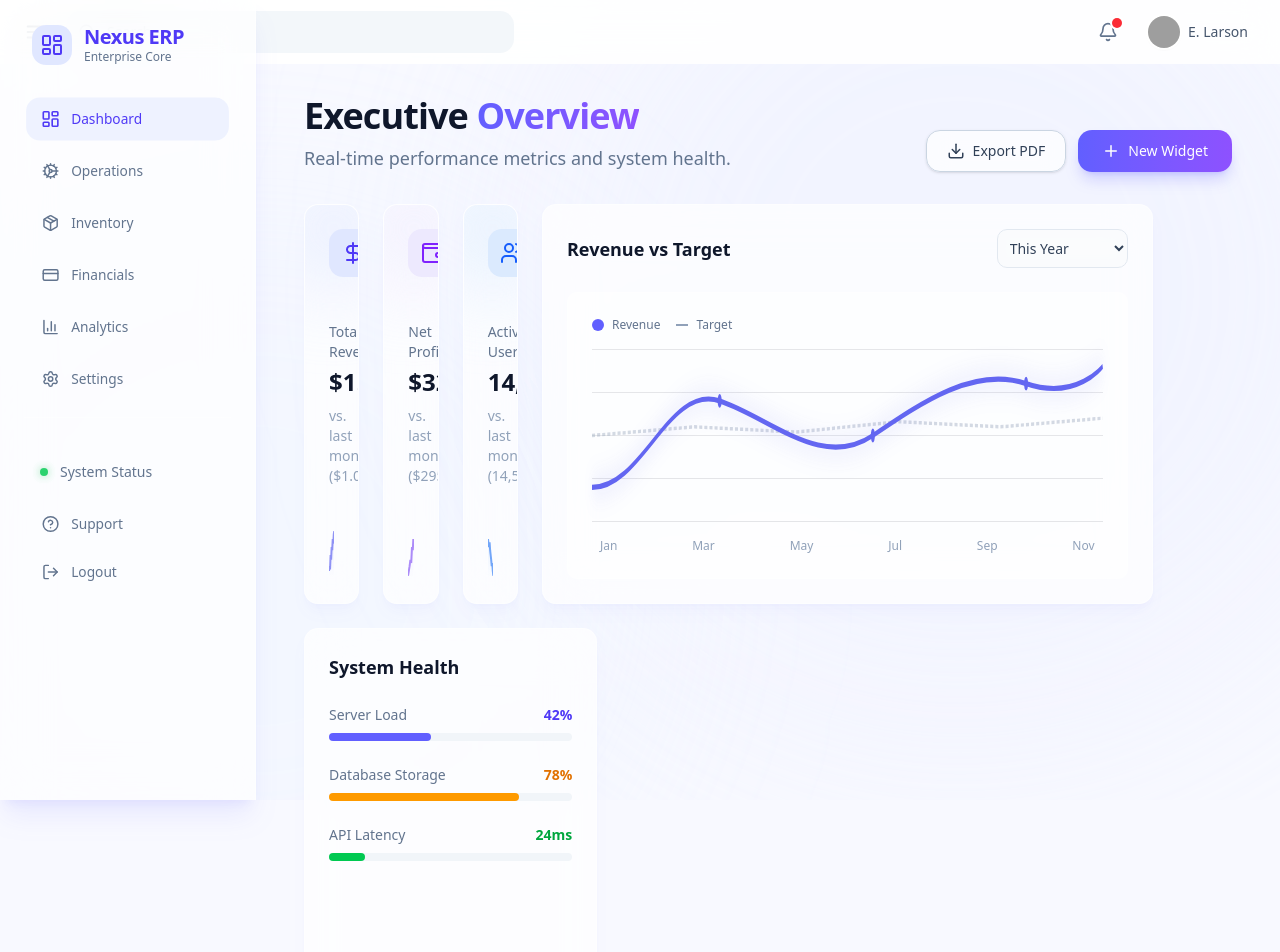
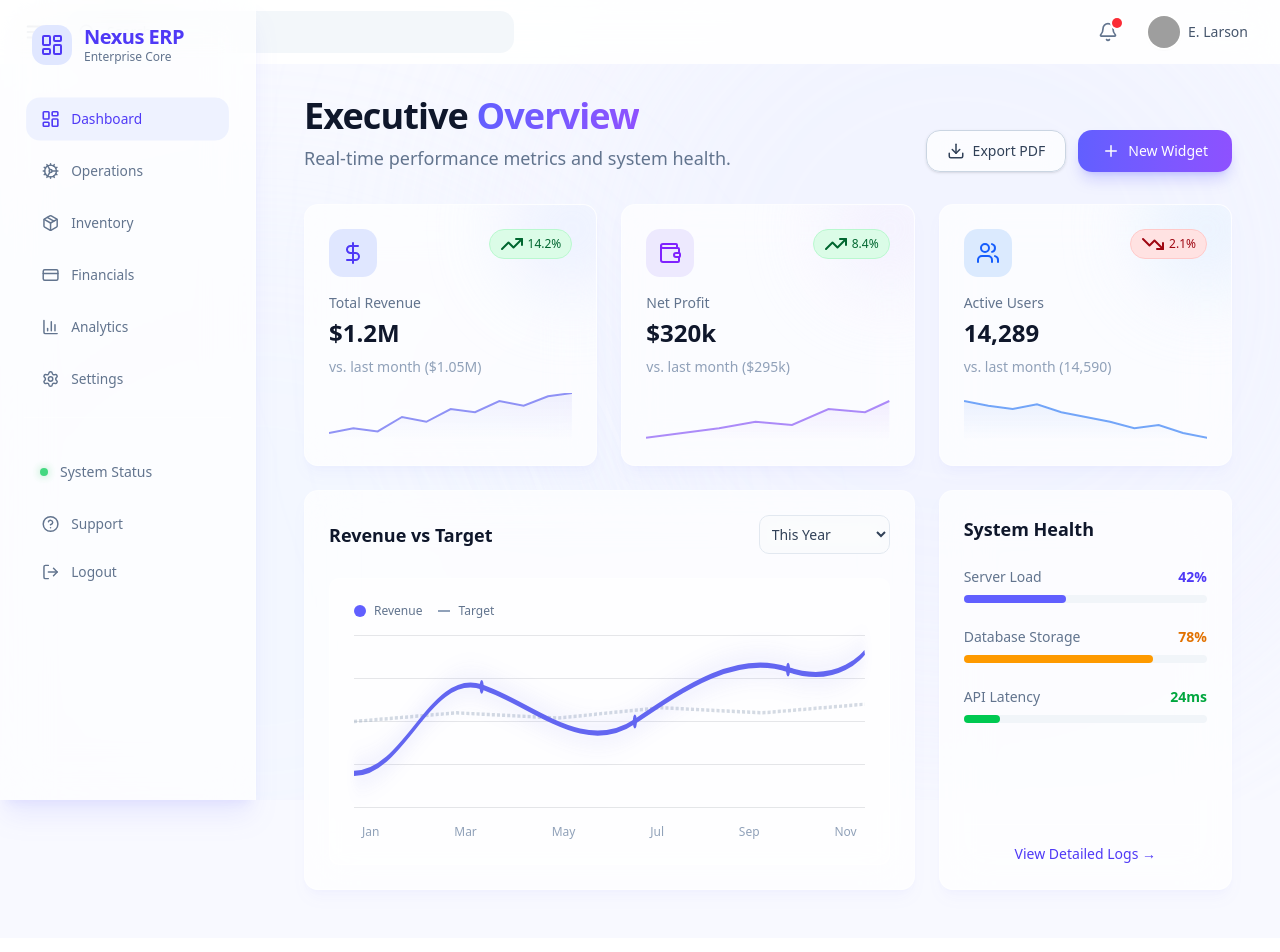
Before and after one commit to zyyaat/nexus-erp-financial-system, a Next.js app: page / in a window 1280 px wide. Shown: the top 952 px of the page. Built offline with nearby package versions, Linux system fonts and the light colour scheme; grey boxes are pictures that could not be loaded.

Commit message:
93e11899-a124-47fe-88ed-fc53d3e18aa6

```diff
--- a/src/app/page.tsx
+++ b/src/app/page.tsx
@@ -53,9 +53,8 @@
           </div>
         </div>
 
-        {/* Bento Grid Layout */}
-        <div className="grid grid-cols-1 md:grid-cols-12 gap-4 md:gap-6">
-          {/* KPI Cards Row */}
+        {/* KPI Cards Row - Full Width Grid */}
+        <div className="grid grid-cols-1 sm:grid-cols-2 lg:grid-cols-3 gap-4 md:gap-6 mb-6">
           <KPICard
             title="Total Revenue"
             value="$1.2M"
@@ -77,14 +76,18 @@
             changeLabel="vs. last month (14,590)"
             icon="users"
           />
+        </div>
+
+        {/* Charts Grid Layout */}
+        <div className="grid grid-cols-1 lg:grid-cols-12 gap-4 md:gap-6">
 
           {/* Revenue Chart */}
-          <div className="md:col-span-8">
+          <div className="lg:col-span-8">
             <RevenueChart />
           </div>
 
           {/* System Health */}
-          <div className="md:col-span-4">
+          <div className="lg:col-span-4">
             <SystemHealth />
           </div>
         </div>
```
Also changed, not shown: upload/Screenshot_٢٠٢٦٠٨٢٦_٠٧٣٦٣٢_Chrome.jpg (added).
